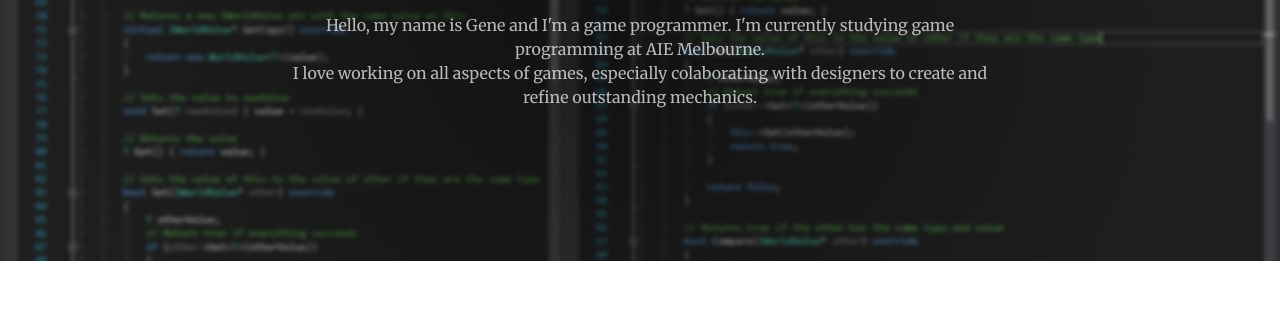
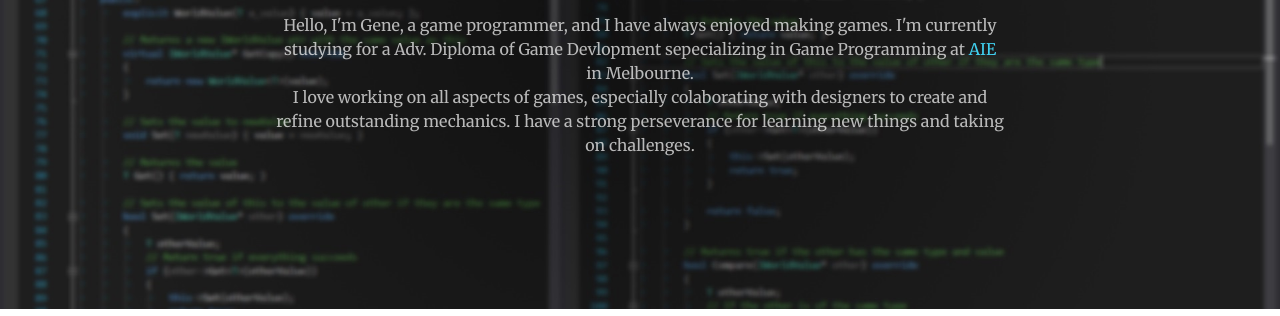
Before and after one commit to GeneDC/GeneDC.github.io, a plain HTML site: page index.html in a window 1280 px wide. Shown: the part 230-546 px from the top of the page. Drawn offline with nearby package versions, Linux system fonts and the light colour scheme.

Commit message:
Added more to the about me section

```diff
--- a/index.html
+++ b/index.html
@@ -64,9 +64,9 @@
           </div>
           <div class="col-lg-8 mx-auto">
             <p class="text-faded mb-5">
-			Hello, my name is Gene and I'm a game programmer. I'm currently studying game programming at AIE Melbourne.
+			Hello, I'm Gene, a game programmer, and I have always enjoyed making games. I'm currently studying for a Adv. Diploma of Game Devlopment sepecializing in Game Programming at <a href="http://www.aie.edu.au/" title="AIE website" target="_blank">AIE</a> in Melbourne.
 			<br/>
-			I love working on all aspects of games, especially colaborating with designers to create and refine outstanding mechanics.
+			I love working on all aspects of games, especially colaborating with designers to create and refine outstanding mechanics. I have a strong perseverance for learning new things and taking on challenges.
 			</p>
             <!-- <a class="btn btn-primary btn-xl js-scroll-trigger" href="#about">Find Out More</a> -->
           </div>
```
